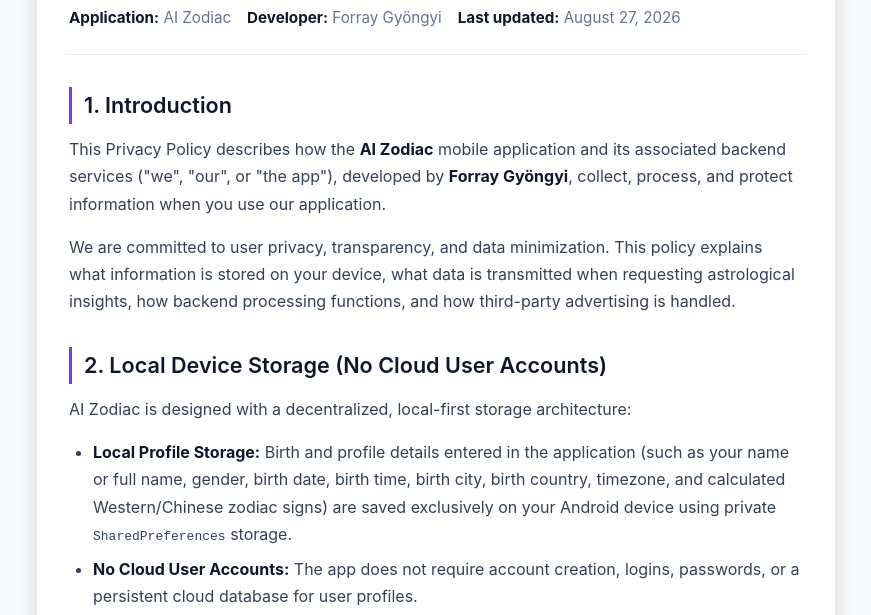
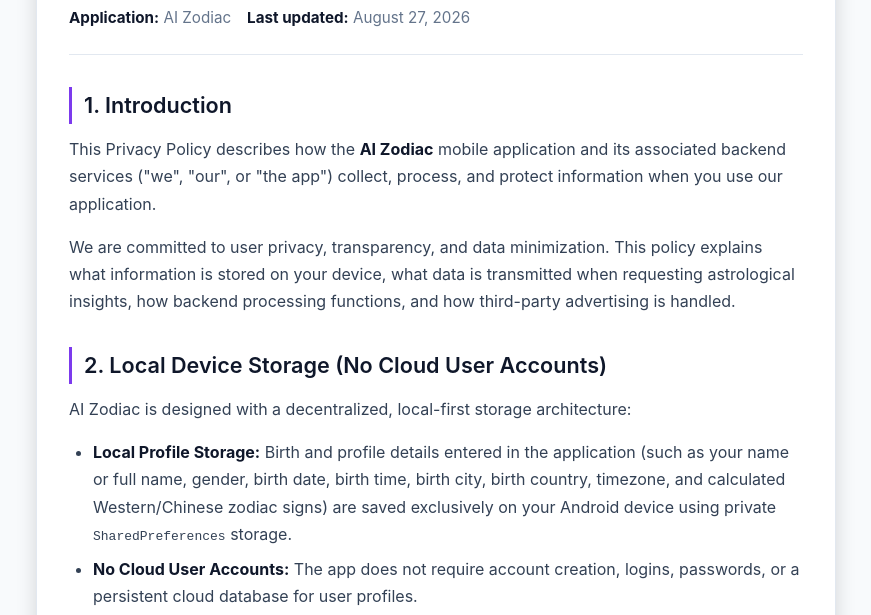
Before and after one commit to Peterson1979/aizodiac-backend, a website: page public/privacy-policy/index.html in a window 1280 px wide. Shown: the part 182-797 px from the top of the page, without its empty margins (204-1075 px from the left). Drawn offline with Linux system fonts and the light colour scheme.

Commit message:
fix: refine AI Zodiac public landing page

```diff
--- a/public/privacy-policy/index.html
+++ b/public/privacy-policy/index.html
@@ -3,7 +3,7 @@
 <head>
   <meta charset="UTF-8">
   <meta name="viewport" content="width=device-width, initial-scale=1.0">
-  <meta name="description" content="Privacy Policy for the AI Zodiac mobile application by Forray Gyöngyi.">
+  <meta name="description" content="Privacy Policy for the AI Zodiac mobile application.">
   <title>AI Zodiac Privacy Policy</title>
   <style>
     :root {
@@ -162,7 +162,6 @@
       <h1>AI Zodiac Privacy Policy</h1>
       <div class="meta-info">
         <span><strong>Application:</strong> AI Zodiac</span>
-        <span><strong>Developer:</strong> Forray Gyöngyi</span>
         <span><strong>Last updated:</strong> August 27, 2026</span>
       </div>
     </header>
@@ -171,7 +170,7 @@
       <section>
         <h2>1. Introduction</h2>
         <p>
-          This Privacy Policy describes how the <strong>AI Zodiac</strong> mobile application and its associated backend services ("we", "our", or "the app"), developed by <strong>Forray Gyöngyi</strong>, collect, process, and protect information when you use our application.
+          This Privacy Policy describes how the <strong>AI Zodiac</strong> mobile application and its associated backend services ("we", "our", or "the app") collect, process, and protect information when you use our application.
         </p>
         <p>
           We are committed to user privacy, transparency, and data minimization. This policy explains what information is stored on your device, what data is transmitted when requesting astrological insights, how backend processing functions, and how third-party advertising is handled.
@@ -305,14 +304,14 @@
       <section>
         <h2>13. Contact Information</h2>
         <p>
-          If you have questions, inquiries, or feedback regarding this Privacy Policy or data handling in AI Zodiac, you may contact the developer, <strong>Forray Gyöngyi</strong>, through the official AI Zodiac Google Play app listing and developer support channels.
+          If you have questions, inquiries, or feedback regarding this Privacy Policy or data handling in AI Zodiac, you may contact us through the official AI Zodiac Google Play app listing and support channels.
         </p>
       </section>
     </main>
 
     <footer>
       <p><a href="/" style="color: var(--link-color); text-decoration: none;">&larr; Back to AI Zodiac Home</a></p>
-      <p style="margin-top: 0.5rem;">&copy; 2026 AI Zodiac &bull; Developed by Forray Gyöngyi &bull; All rights reserved.</p>
+      <p style="margin-top: 0.5rem;">&copy; 2026 AI Zodiac &bull; All rights reserved.</p>
     </footer>
   </div>
 </body>
```
Also changed, not shown: public/index.html (+0 -3 lines).
